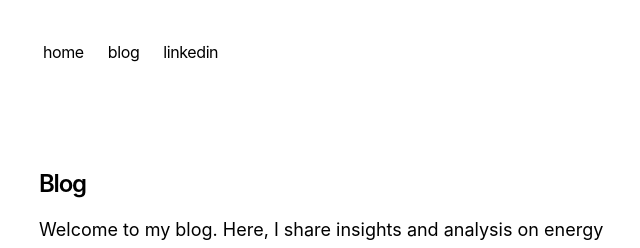
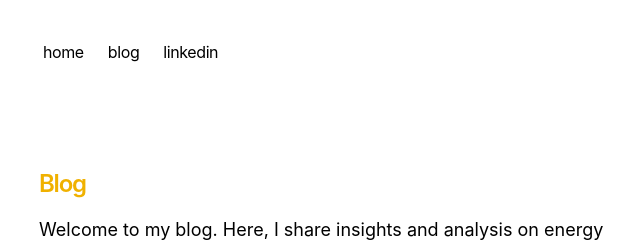
Before and after one commit to arjunsekhon/arjunsekhon-com, a Next.js app: page /blog in a window 1280 px wide. Shown: the top 248 px of the page, without its empty margins (313-953 px from the left). Built offline with nearby package versions, Linux system fonts and the light colour scheme.

Commit message:
Blog title colour change

```diff
--- a/app/blog/page.tsx
+++ b/app/blog/page.tsx
@@ -9,7 +9,7 @@ export const metadata = {
 export default function Page() {
   return (
     <section className="container mx-auto py-8">
-      <h1 className="font-semibold text-2xl mb-4 tracking-tighter">Blog</h1>
+      <h1 className="font-semibold text-2xl mb-4 tracking-tighter text-yellow-500">Blog</h1>
       <p className="mb-6 text-lg">
         Welcome to my blog. Here, I share insights and analysis on energy markets, data analytics, and technology. Stay tuned for updates and deep dives into the trends shaping the energy sector.
       </p>
```
